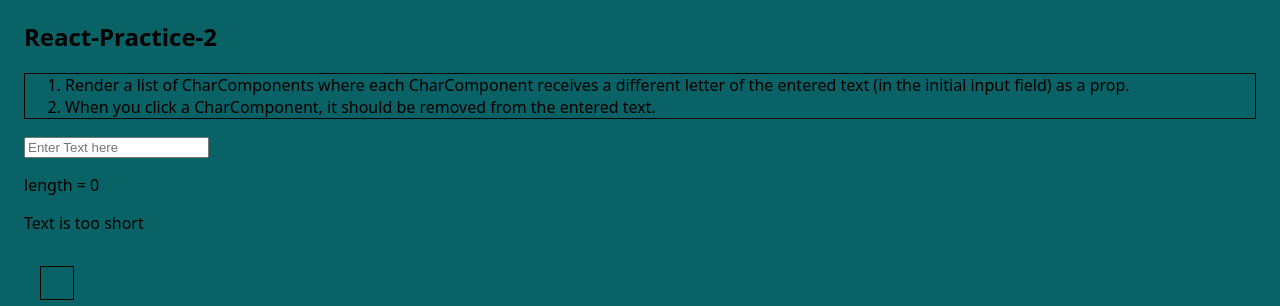
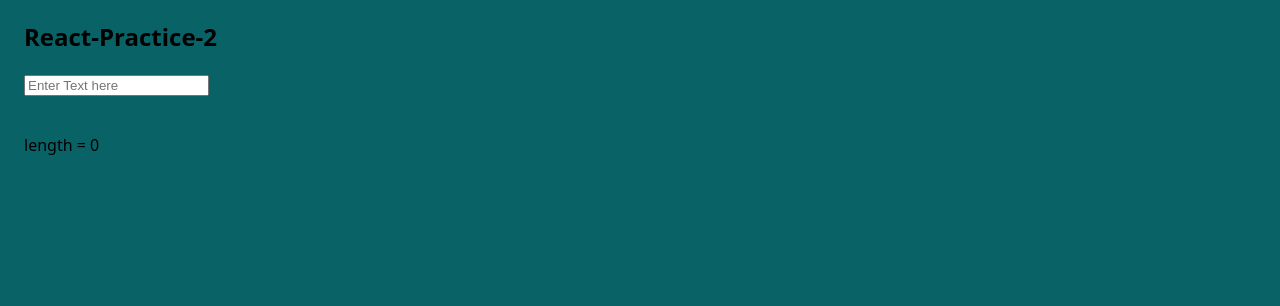
Before and after one commit to EvolOfThings/React-Practice-1.2, a React (Create React App) app: page / in a window 1280 px wide. Shown: the top 306 px of the page. Built offline with nearby package versions, Linux system fonts and the light colour scheme.

Commit message:
creates an array item for each character of inputted string and deletes if clicked.

```diff
--- a/src/App.js
+++ b/src/App.js
@@ -5,63 +5,41 @@ import CharComponent from "./CharComponent";
 
 class App extends Component {
   state = {
-    text: '',
-    length: 0,
-    convertText: []
-  };
+    inputText: '',
+      };
 
-  textLength = (event) => {
-    const inputText = event.target.value;
-
+  textChange = (event) => {
     this.setState({
-      length: inputText.length,
-      text: inputText
+      inputText: event.target.value
     });
-  };
-
-  convertString = () => {
-    const textToConvert = this.state.text;
-
-  // call split to convert string to array
-    const stringToArr = textToConvert.split('');
-
-    const listItems = stringToArr.map((string) =>
-      <li>{string}</li>
-    );
-
-    // convert array to string
-    // let arrToString = stringToArr.join('');
-
-    this.setState({
-      convertText: [listItems]
-    });
-
+  }
+  deleteCharHandler = (index) => {
+    const text = this.state.inputText.split('');
+    text.splice(index, 1);
+    const newText = text.join('');
+    this.setState({ inputText: newText});
   }
 
   render() {
+    const characterList = this.state.inputText.split('').map((ch,index) => {
+      return <CharComponent
+      character={ch}
+      key={index}
+      clicked={() => this.deleteCharHandler(index)} />;
+    });
+
     return (
       <div className="App">
         <h2>React-Practice-2</h2>
-        <ol>
-          <li>
-            Render a list of CharComponents where each CharComponent receives a
-            different letter of the entered text (in the initial input field) as
-            a prop.
-          </li>
-          <li>
-            When you click a CharComponent, it should be removed from the
-            entered text.
-          </li>
-        </ol>
-
         <input
           type="text"
           placeholder="Enter Text here"
-          onChange={this.textLength}
+          onChange={this.textChange}
+          value={this.state.inputText}
         />
-        <p>length = {this.state.length}</p>
-        <ValidationComponent length={this.state.length} />
-        <CharComponent arry={this.state.convertText} />
+        <p>{this.state.inputText} <br/> length = {this.state.inputText.length}</p>
+        <ValidationComponent length={this.state.inputText.length} />
+        {characterList}
       </div>
     );
   }
--- a/src/CharComponent.js
+++ b/src/CharComponent.js
@@ -11,12 +11,10 @@ const CharComponent = (props) => {
 
 
   return (
-    <div>
-      <ul style={listStyle}>
-       {props.arry}
-      </ul>
+    <div style={listStyle} onClick={props.clicked}>
+      {props.character}
     </div>
   );
-}
+};
 
 export default CharComponent;
--- a/src/ValidationComponent.js
+++ b/src/ValidationComponent.js
@@ -1,18 +1,22 @@
 import React from 'react';
 
 const ValidationComponent = (props) => {
+
+  const style = {
+    color: 'red',
+  };
+
+  let validationMessage = '';
+
+   if (props.length > 10) {
+     validationMessage = <p> Text too long</p>;
+   } else if
+      ((props.length < 5) && (props.length != 0)) {
+      validationMessage = <p> Text too short</p>;
+   }
 return (
-  <div>
-    {
-      (props.length < 5)
-      ? <div> <p> Text is too short </p></div>
-      : null
-    }
-    {
-      (props.length > 10)
-      ? <div> <p> Text is too long </p></div>
-      : null
-    }
+  <div style={style}>
+    {validationMessage}
   </div>
 );
 }
@@ -22,3 +26,13 @@ return (
 
 
 export default ValidationComponent;
+// {
+//   (props.length < 5)
+//     ? <div> <p> Text is too short </p></div>
+//     : null
+// }
+// {
+//   (props.length > 10)
+//     ? <div> <p> Text is too long </p></div>
+//     : null
+// }
```
